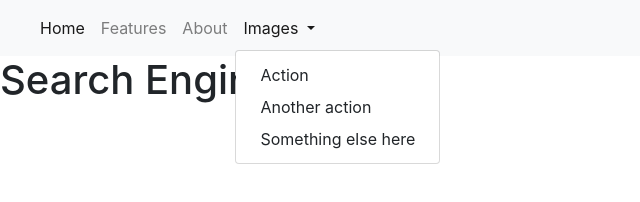
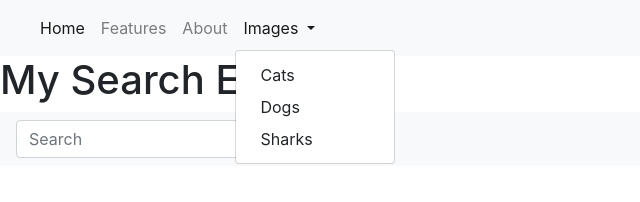
Before and after one commit to vformentin/search-engine-splash-page, a plain HTML site: page index.html in a window 1280 px wide. Both pictures are taken after a click on the button "Images". Shown: the whole page, without its empty margins (0-640 px from the left). Drawn offline with nearby package versions, Linux system fonts and the light colour scheme.

Commit message:
Added bootstrap search bar

```diff
--- a/index.html
+++ b/index.html
@@ -46,15 +46,21 @@
                         Images
                     </a>
                     <div class="dropdown-menu" aria-labelledby="navbarDropdownMenuLink">
-                        <a class="dropdown-item" href="#">Action</a>
-                        <a class="dropdown-item" href="#">Another action</a>
-                        <a class="dropdown-item" href="#">Something else here</a>
+                        <a class="dropdown-item" href="#">Cats</a>
+                        <a class="dropdown-item" href="#">Dogs</a>
+                        <a class="dropdown-item" href="#">Sharks</a>
                     </div>
                 </li>
             </ul>
         </div>
     </nav>
-    <h1>Search Engine</h1>
+    <h1>My Search Engine</h1>
+    <nav class="navbar navbar-light bg-light">
+            <form class="form-inline">
+              <input class="form-control mr-sm-2" type="search" placeholder="Search" aria-label="Search">
+              <button class="btn btn-outline-success my-2 my-sm-0" type="submit">Search</button>
+            </form>
+          </nav>
 </body>
 
 </html>
```
